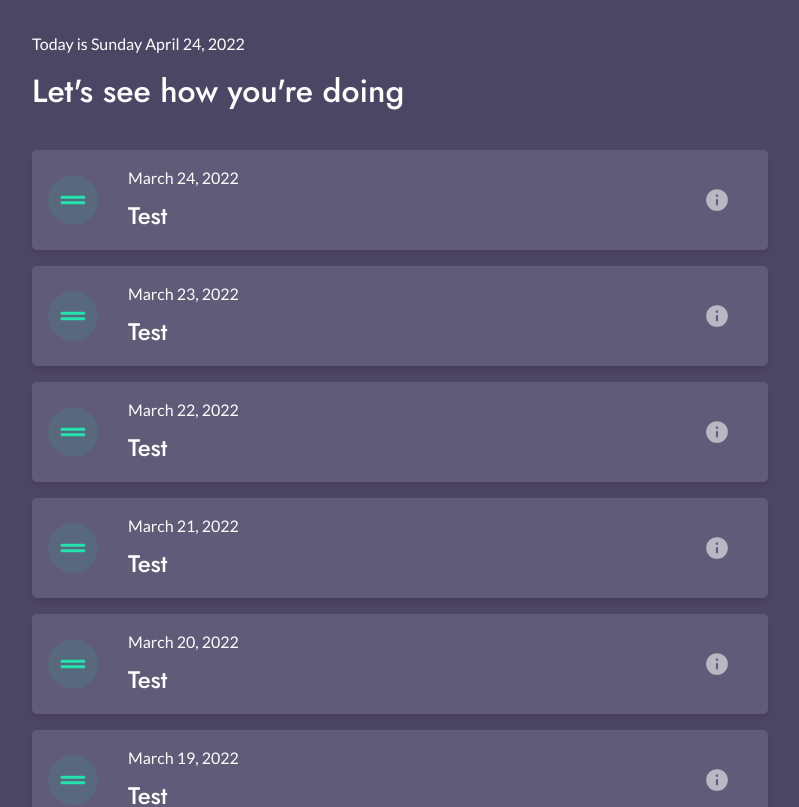
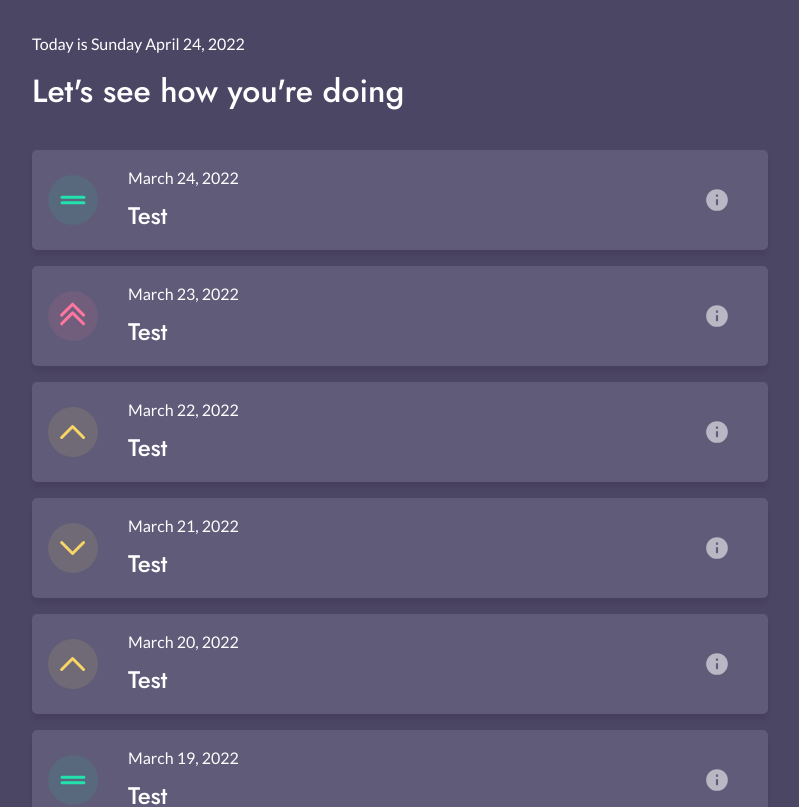
Before and after one commit to jxhnkndl/violet, a React (Create React App) app in the folder client/: page / in a window 1280 px wide. Shown: the top 807 px of the page, without its empty margins (240-1039 px from the left). Built offline with nearby package versions, Linux system fonts and the light colour scheme.

Commit message:
import mood icons and add function for returning correct icon based on mood rating

```diff
--- a/client/src/components/MoodListItem.js
+++ b/client/src/components/MoodListItem.js
@@ -5,6 +5,10 @@ import Row from 'react-bootstrap/Row';
 
 import IconInfo from '../assets/icons/icon-info.svg';
 import IconStable from '../assets/icons/icon-equals.svg';
+import IconYellowChevUp from '../assets/icons/icon-yellow-chev-up.svg';
+import IconYellowChevDown from '../assets/icons/icon-yellow-chev-down.svg';
+import IconPinkChevUp from '../assets/icons/icon-pink-chev-up.svg';
+import IconPinkChevDown from '../assets/icons/icon-pink-chev-down.svg';
 
 const MoodListItem = ({ data }) => {
   const { _id, date, mood } = data;
@@ -14,11 +18,35 @@ const MoodListItem = ({ data }) => {
     return dayjs(date).format('MMMM D, YYYY');
   }
 
+  // get mood icon from mood rating
+  const getMoodIcon = () => {
+    switch (mood) {
+      case 5:
+        return IconPinkChevUp;
+        break;
+      case 4:
+        return IconYellowChevUp;
+        break;
+      case 3:
+        return IconStable;
+        break;
+      case 2:
+        return IconYellowChevDown;
+        break;
+      case 1:
+        return IconPinkChevDown;
+        break;
+      default:
+        return IconStable;
+        break;
+    }
+  }
+
   return (
     <div className="mood-list-item">
       <div className="mood-data">
         <div className="mood-icon">
-          <img src={IconStable} className="mood-list-icon" alt="" />
+          <img src={getMoodIcon()} className="mood-list-icon" alt="" />
         </div>
         <div className="mood-details">
           <p className="mood-date">{getDate()}</p>
```
